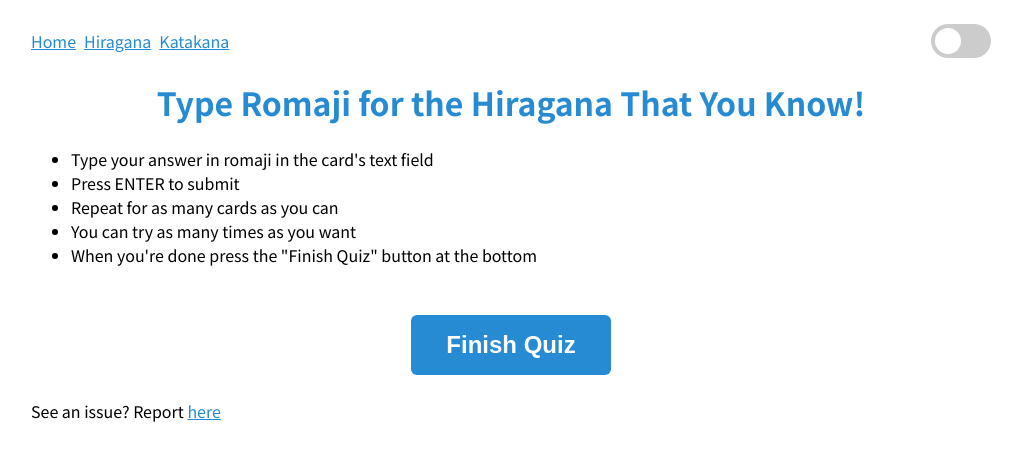
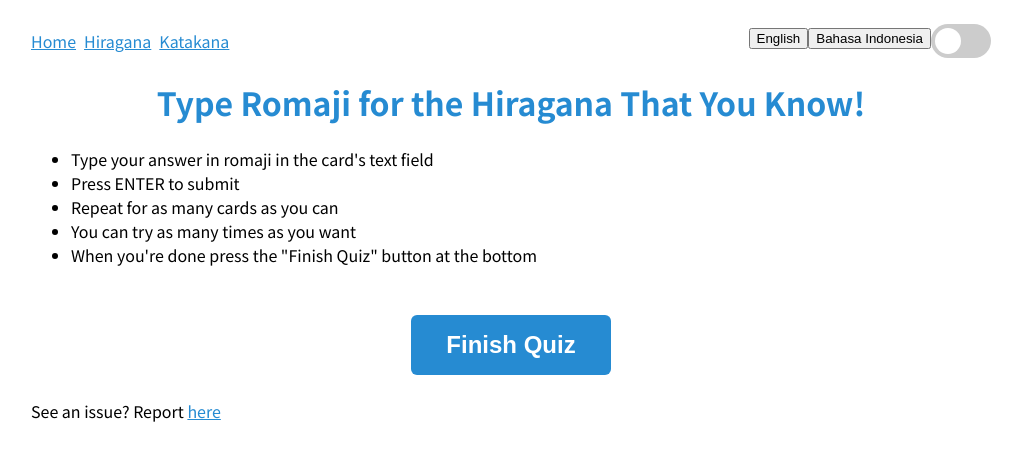
Before and after one commit to rayhanw/learn-japanese, a React (Create React App) app: page /quiz/hiragana in a window 1280 px wide. Shown: the top 460 px of the page, without its empty margins (129-1151 px from the left). Built offline with nearby package versions, Linux system fonts and the light colour scheme.

Commit message:
move i18n to utils

```diff
--- a/src/components/App.tsx
+++ b/src/components/App.tsx
@@ -1,9 +1,5 @@
 import React, { Suspense, lazy } from "react";
 import { BrowserRouter as Router, Route, Switch } from "react-router-dom";
-import i18n from "i18next";
-import { initReactI18next } from "react-i18next";
-import english from "../translations/en.json";
-import indonesian from "../translations/id.json";
 import { GlobalStateProvider } from "../contexts/globalState/globalState";
 import { Layout } from "./Layout";
 import { Navbar } from "./Navbar";
@@ -16,21 +12,6 @@ const Katakana = lazy(() => import("../pages/Katakana"));
 const Quiz = lazy(() => import("../pages/Quiz"));
 const Result = lazy(() => import("../pages/Result"));
 const Landing = lazy(() => import("../pages/Landing"));
-
-i18n
-	.use(initReactI18next) // passes i18n down to react-i18next
-	.init({
-		resources: {
-			en: english,
-			id: indonesian
-		},
-		lng: "en",
-		fallbackLng: "en",
-
-		interpolation: {
-			escapeValue: false
-		}
-	});
 
 export const App: React.FC = () => {
 	return (
--- a/src/components/Navbar.tsx
+++ b/src/components/Navbar.tsx
@@ -3,10 +3,27 @@ import { Link } from "react-router-dom";
 import { LINKS } from "../constants";
 import { useThemeContext } from "../contexts/theme/theme";
 import { useGlobalStateContext } from "../contexts/globalState/globalState";
+import { Language } from "../contexts/globalState/types";
+import { i18n } from "../utilities";
+
+const LANGUAGES: { code: Language; text: string }[] = [
+	{
+		code: "en",
+		text: "English"
+	},
+	{
+		code: "id",
+		text: "Bahasa Indonesia"
+	}
+];
 
 export const Navbar: React.FC = () => {
 	const { theme, toggleTheme } = useThemeContext();
 	const { dispatch } = useGlobalStateContext();
+
+	const handleLanguageChange = (code: Language): void => {
+		i18n.changeLanguage(code);
+	};
 
 	return (
 		<nav>
@@ -19,6 +36,12 @@ export const Navbar: React.FC = () => {
 					</li>
 				))}
 			</ul>
+			<div>
+				{LANGUAGES.map(({ code, text }, i) => (
+					<button onClick={() => handleLanguageChange(code)} key={i}>
+						{text}
+					</button>
+				))}
 				<label htmlFor={`${theme}-input`} className="switch">
 					<input
 						id={`${theme}-input`}
@@ -28,6 +51,7 @@ export const Navbar: React.FC = () => {
 					/>
 					<span className="slider round"></span>
 				</label>
+			</div>
 		</nav>
 	);
 };
--- /dev/null
+++ b/src/utilities/i18n.ts
@@ -0,0 +1,21 @@
+import i18n from "i18next";
+import { initReactI18next } from "react-i18next";
+import english from "../translations/en.json";
+import indonesian from "../translations/id.json";
+
+i18n
+	.use(initReactI18next) // passes i18n down to react-i18next
+	.init({
+		resources: {
+			en: english,
+			id: indonesian
+		},
+		lng: "en",
+		fallbackLng: "en",
+
+		interpolation: {
+			escapeValue: false
+		}
+	});
+
+export { i18n };
--- a/src/utilities/index.ts
+++ b/src/utilities/index.ts
@@ -1,4 +1,5 @@
 import { HIRAGANA_MAPPING, KATAKANA_MAPPING } from "../constants";
+export { i18n } from "./i18n";
 
 export const shuffle = (array: any[]) => array.sort(() => Math.random() - 0.5);
 
```
Lines whose indentation alone changed are shown as unchanged.
